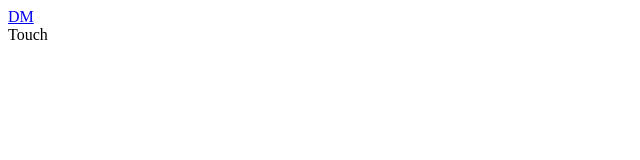
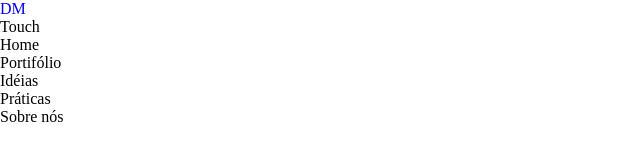
Before and after one commit to DanMarzo/sitePessoal, a plain HTML site: page projetoPessoal/index.html in a window 1280 px wide. Shown: the whole page, without its empty margins (0-640 px from the left). Drawn offline with Linux system fonts and the light colour scheme.

Commit message:
Menu inserido sem nenhuma formatação

```diff
--- a/projetoPessoal/_css/style.css
+++ b/projetoPessoal/_css/style.css
@@ -0,0 +1 @@
+*,li,a{margin: 0; padding: 0; list-style-type: none; text-decoration: none;}
--- a/projetoPessoal/index.html
+++ b/projetoPessoal/index.html
@@ -4,6 +4,7 @@
     <meta charset="UTF-8">
     <meta http-equiv="X-UA-Compatible" content="IE=edge">
     <meta name="viewport" content="width=device-width, initial-scale=1.0">
+    <link rel="stylesheet" type="text/css" href="_css/style.css">
     <title>Meu Site</title>
 </head>
 <body>
@@ -11,7 +12,13 @@
         <div class="class-menu-logo"><a href="index.html">DM</a><br>Touch</div>
 
         <nav id="id-menu-nav">
-
+            <ul class="class-ul">
+                <li class="class-li">Home</li>
+                <li class="class-li">Portifólio</li>
+                <li class="class-li">Idéias</li>
+                <li class="class-li">Práticas</li>
+                <li class="class-li">Sobre nós</li>
+            </ul>
         </nav>
     </header>
 </body>
```
